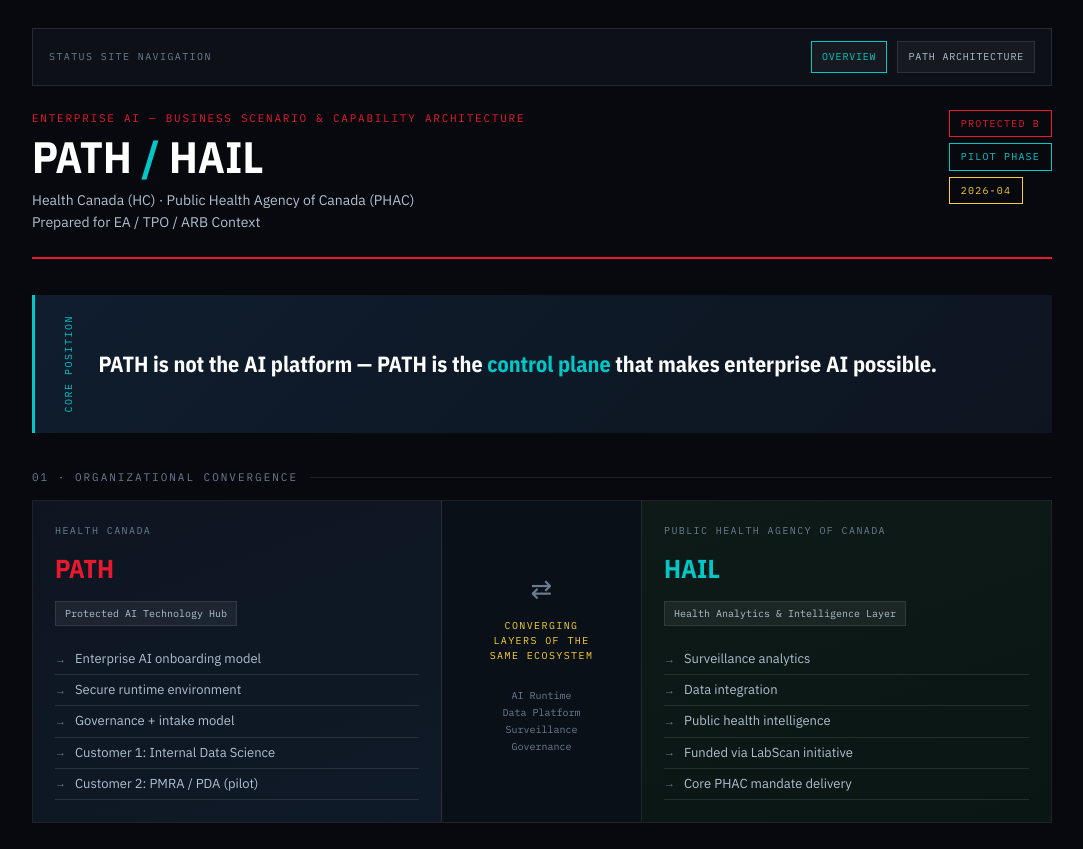
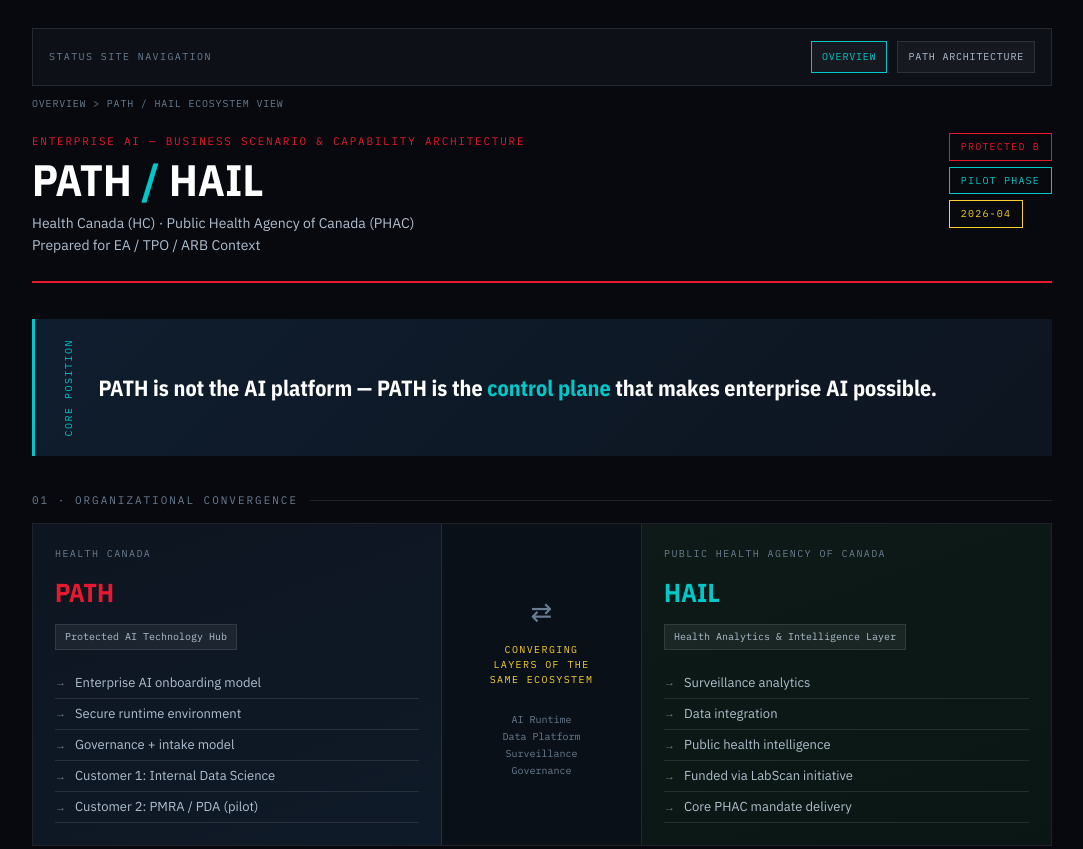
Before and after one commit to jjuniper-dev/status-site, a plain HTML site: page index.html in a window 1280 px wide. Shown: the top 849 px of the page, without its empty margins (98-1181 px from the left). Drawn offline with nearby package versions, Linux system fonts and the light colour scheme.

Commit message:
Harmonize overview page shell and add breadcrumb navigation

```diff
--- a/index.html
+++ b/index.html
@@ -43,7 +43,7 @@
     justify-content: space-between;
     align-items: center;
     gap: 16px;
-    margin-bottom: 24px;
+    margin-bottom: 10px;
     padding: 12px 16px;
     background: var(--bg2);
     border: 1px solid var(--border);
@@ -86,7 +86,15 @@
     color: var(--teal);
   }
 
-  /* ── HEADER ── */
+  .breadcrumb {
+    font-family: var(--mono);
+    font-size: 10px;
+    letter-spacing: 0.08em;
+    text-transform: uppercase;
+    color: var(--text-faint);
+    margin-bottom: 22px;
+  }
+
   .header {
     display: grid;
     grid-template-columns: 1fr auto;
@@ -511,6 +519,8 @@
   </div>
 </div>
 
+<div class="breadcrumb">Overview &gt; PATH / HAIL Ecosystem View</div>
+
 <div class="header">
   <div>
     <div class="header-eyebrow">Enterprise AI — Business Scenario &amp; Capability Architecture</div>
@@ -722,7 +732,7 @@
     EA / TPO / ARB Context — Internal Use Only
   </div>
   <div class="footer-right">
-    Version 1.0 · April 2026
+    Version 1.1 · April 2026
   </div>
 </div>
 
```
